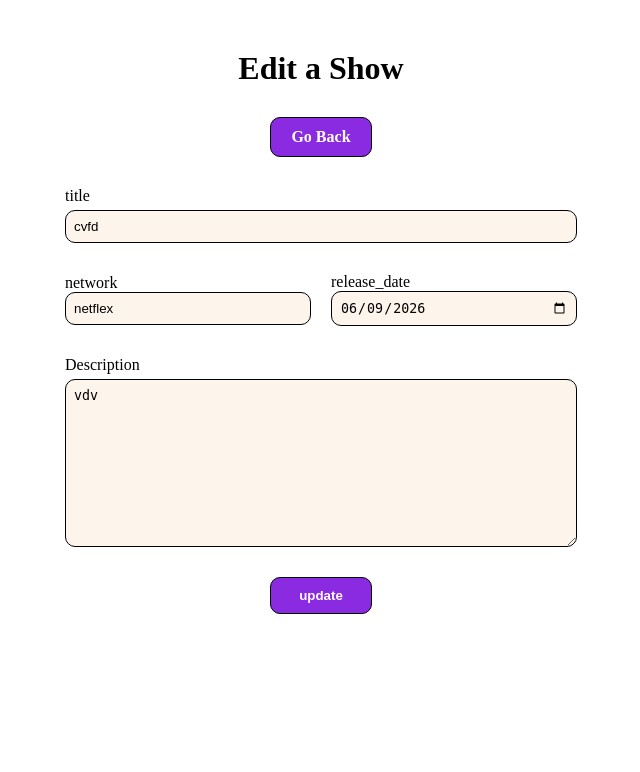
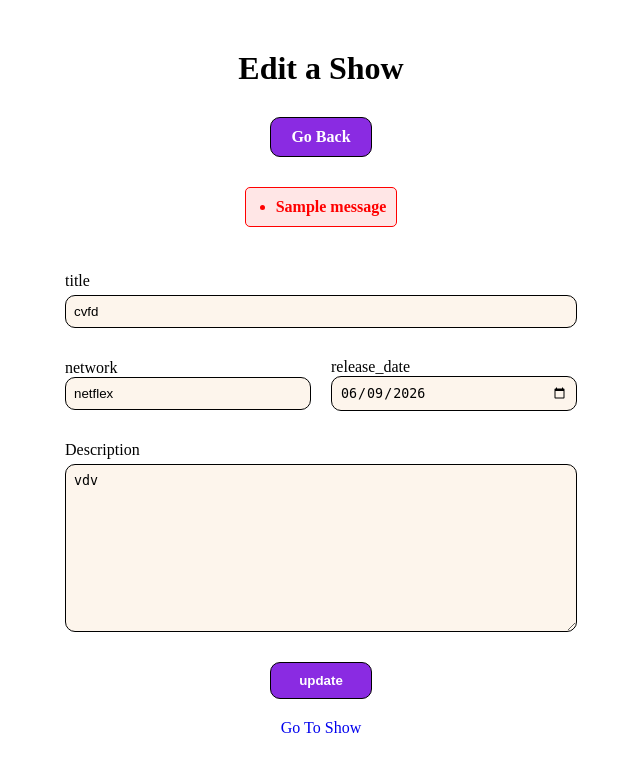
Before and after one commit to OsamaSafi/Axsos_Django, a Django app: page /show/2/edit-page in a window 1280 px wide. Shown: the top 772 px of the page, without its empty margins (319-959 px from the left). Run offline with Django 5.2, Linux system fonts and the light colour scheme; data comes from the database, SQL or seed files in the repository; both versions use the stored data as it was after the commit; tables that the repository leaves empty hold one stand-in row (values such as "Sample post"); one stand-in notice (Sample message) is shown.

Commit message:
update on shows task

```diff
--- a/semi-restful/show_proj/show_app/models.py
+++ b/semi-restful/show_proj/show_app/models.py
@@ -1,24 +1,33 @@
+from datetime import date
 from django.db import models
 
 # Create your models here.
 class ShowManager(models.Manager):
-    def validate_show(self,data):
+    def validate_show(self,data,show_instance=None):
         errors={}
         title = data.get('title','')
         network = data.get('network','')
         release_date = data.get('release_date','')
-        if len('title') == 0:
+        if len(title) == 0:
             errors['title'] = 'Enter title field !'
-        elif len('title') < 2 :
+        elif len(title) < 2 :
             errors['title'] = 'Enter title grater than 2 char'
+        else:
+            shows = Show.objects.filter(title=title)
+            if show_instance:
+                shows = shows.exclude(id=show_instance.id)
+            if shows.exists():
+                errors['title'] = 'Title must be unique'
 
-        if len('network') == 0:
+        if len(network) == 0:
             errors['network'] = 'Enter network field !'
-        elif len('network') < 3 :
+        elif len(network) < 3 :
             errors['network'] = 'Enter network grater than 3 char'
 
         if not release_date:
             errors['release_date'] = 'Enter release date field !'
+        elif release_date > str(date.today()):
+            errors['release_date'] = 'Release date must be in the past!'
 
         return errors
 
--- a/semi-restful/show_proj/show_app/templates/edit.html
+++ b/semi-restful/show_proj/show_app/templates/edit.html
@@ -14,6 +14,16 @@
         <form action="{% url 'show-edit' id=show.id %}" method="post">
             <h1>Edit a Show</h1>
             <a class="btn-c" href="/shows">Go Back</a>
+            {% if messages %}
+            <div class="error-container"
+                style="background-color: #ffe6e6; border: 1px solid red; padding: 10px; border-radius: 5px; margin-bottom: 15px;">
+                <ul style="margin: 0; padding-left: 20px;">
+                    {% for message in messages %}
+                    <li style="color: red; font-weight: bold;">{{ message }}</li>
+                    {% endfor %}
+                </ul>
+            </div>
+            {% endif %}
             {%csrf_token%}
             <div class="box">
                 <label for="title">title</label>
@@ -38,6 +48,9 @@
             </div>
             <input type="submit" class="btn-c" value="update">
         </form>
+        <p style="display: flex;align-items: center;justify-content: center;">
+            <a href="{% url 'show-page' id=show.id %}">Go To Show</a>
+        </p>
     </div>
 </body>
 
--- a/semi-restful/show_proj/show_app/templates/index.html
+++ b/semi-restful/show_proj/show_app/templates/index.html
@@ -12,7 +12,7 @@
 <body>
     <div class="container">
         <div class="book-table">
-            <h1>Shows</h1>
+            <h1 style="text-align: center;">All Shows</h1>
             <table>
                 <thead>
                     <tr>
--- a/semi-restful/show_proj/show_app/views.py
+++ b/semi-restful/show_proj/show_app/views.py
@@ -50,6 +50,11 @@ def showPage(request,id):
 def showEdit(request,id):
     if request.method == "POST":
         show = models.Show.objects.update_show(request.POST,id)
+        errors = models.Show.objects.validate_show(request.POST,show)
+        if len(errors) > 0:
+            for key, value in errors.items():
+                messages.error(request, value)
+            return redirect('edit-page',id=id)
         return redirect('show-page',id=show.id)
     else:
         return redirect('/')
```
Also changed, not shown: semi-restful/show_proj/db.sqlite3.
